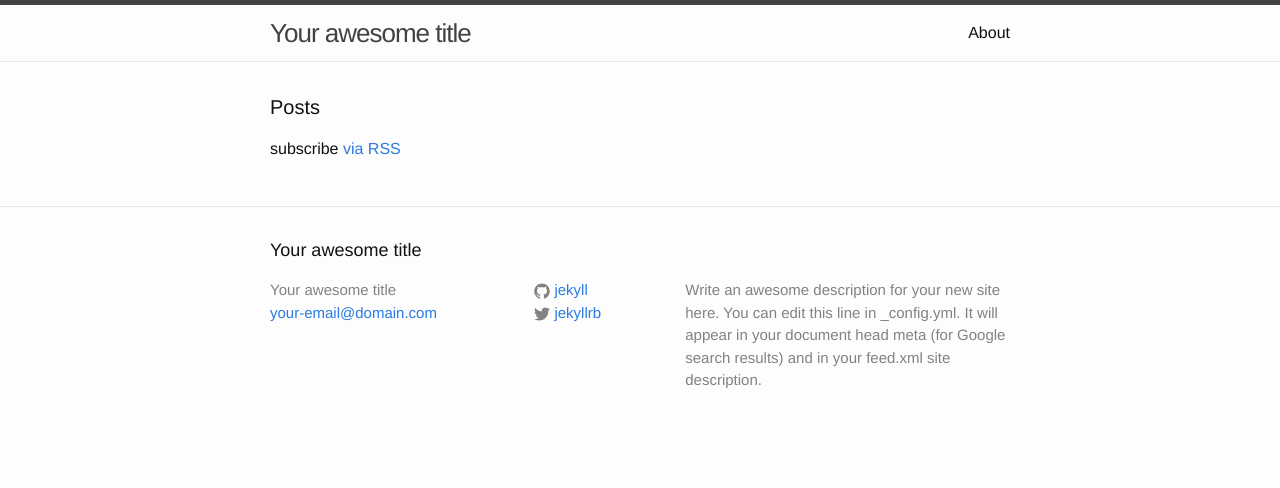
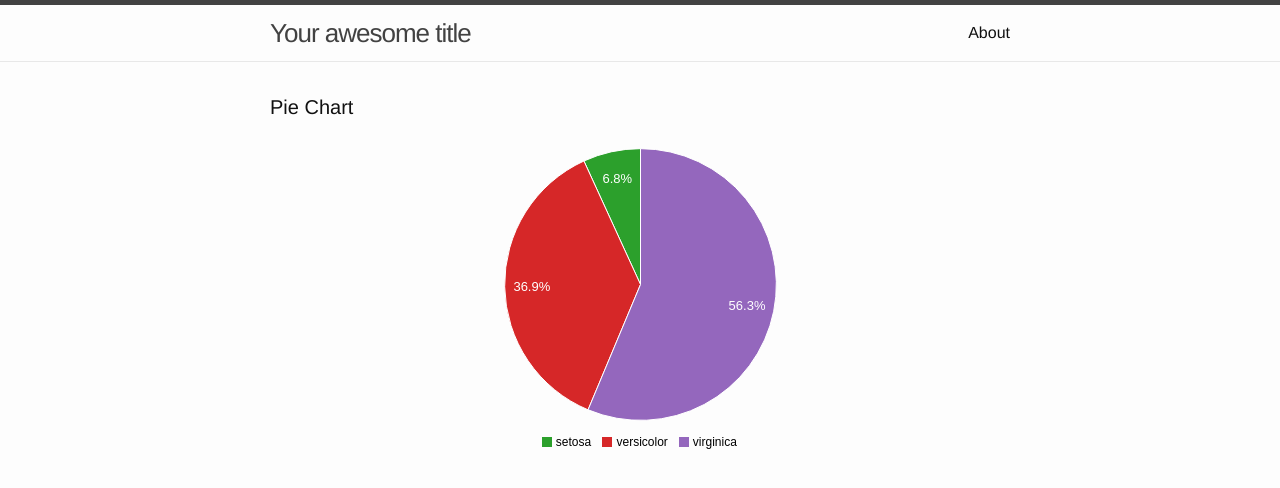
Before and after one commit to glass-bead-labs/static-c3, a Jekyll site: the page built from index.html, in a window 1280 px wide. Shown: the top 488 px of the page. Built offline with Jekyll 4.4.1, drawn with Linux system fonts in a browser that asks for light colours; some of the changed lines change nothing that is shown.

Commit message:
Actually implement a C3 graph

```diff
--- /dev/null
+++ b/_includes/c3.html
@@ -0,0 +1,6 @@
+<!-- Load c3.css -->
+<link href="/bower_components/c3/c3.css" rel="stylesheet" type="text/css">
+
+<!-- Load d3.js and c3.js -->
+<script src="/bower_components/d3/d3.min.js" charset="utf-8"></script>
+<script src="/bower_components/c3/c3.min.js"></script>
--- a/_includes/head.html
+++ b/_includes/head.html
@@ -8,4 +8,6 @@
 
     <link rel="stylesheet" href="{{ "/css/main.css" | prepend: site.baseurl }}">
     <link rel="canonical" href="{{ page.url | replace:'index.html','' | prepend: site.baseurl | prepend: site.url }}">
+
+    {% include c3.html %}
 </head>
--- a/_layouts/default.html
+++ b/_layouts/default.html
@@ -1,6 +1,8 @@
 <!DOCTYPE html>
 <html>
 
+  <!-- head.html currently includes c3.html,
+       the includes for D3 / C3 source -->
   {% include head.html %}
 
   <body>
@@ -13,7 +15,7 @@
       </div>
     </div>
 
-    {% include footer.html %}
+    <!-- include footer.html -->
 
   </body>
 
--- a/index.html
+++ b/index.html
@@ -4,20 +4,57 @@ layout: default
 
 <div class="home">
 
-  <h1 class="page-heading">Posts</h1>
+  <h1 class="page-heading">Pie Chart</h1>
 
-  <ul class="post-list">
-    {% for post in site.posts %}
-      <li>
-        <span class="post-meta">{{ post.date | date: "%b %-d, %Y" }}</span>
+  <div id="chart"></div>
+  <script>
+    var chart = c3.generate({
+        bindto: '#chart',
+        data: {
+        // iris data from R
+        columns: [
+            ['data1', 30],
+            ['data2', 120],
+        ],
+        type : 'pie',
+        onclick: function (d, i) { console.log("onclick", d, i); },
+        onmouseover: function (d, i) { console.log("onmouseover", d, i); },
+        onmouseout: function (d, i) { console.log("onmouseout", d, i); }
+      }
+    });
 
-        <h2>
-          <a class="post-link" href="{{ post.url | prepend: site.baseurl }}">{{ post.title }}</a>
-        </h2>
-      </li>
-    {% endfor %}
-  </ul>
+    setTimeout(function () {
+        chart.load({
+            columns: [
+                ["setosa", 0.2, 0.2, 0.2, 0.2, 0.2, 0.4, 0.3, 0.2, 0.2, 0.1,
+                0.2, 0.2, 0.1, 0.1, 0.2, 0.4, 0.4, 0.3, 0.3, 0.3, 0.2, 0.4, 0.2,
+                0.5, 0.2, 0.2, 0.4, 0.2, 0.2, 0.2, 0.2, 0.4, 0.1, 0.2, 0.2, 0.2,
+                0.2, 0.1, 0.2, 0.2, 0.3, 0.3, 0.2, 0.6, 0.4, 0.3, 0.2, 0.2, 0.2,
+                0.2],
 
-  <p class="rss-subscribe">subscribe <a href="{{ "/feed.xml" | prepend: site.baseurl }}">via RSS</a></p>
+                ["versicolor", 1.4, 1.5, 1.5, 1.3, 1.5, 1.3, 1.6, 1.0, 1.3, 1.4,
+                1.0, 1.5, 1.0, 1.4, 1.3, 1.4, 1.5, 1.0, 1.5, 1.1, 1.8, 1.3, 1.5,
+                1.2, 1.3, 1.4, 1.4, 1.7, 1.5, 1.0, 1.1, 1.0, 1.2, 1.6, 1.5, 1.6,
+                1.5, 1.3, 1.3, 1.3, 1.2, 1.4, 1.2, 1.0, 1.3, 1.2, 1.3, 1.3, 1.1,
+                1.3],
+
+                ["virginica", 2.5, 1.9, 2.1, 1.8, 2.2, 2.1, 1.7, 1.8, 1.8, 2.5,
+                2.0, 1.9, 2.1, 2.0, 2.4, 2.3, 1.8, 2.2, 2.3, 1.5, 2.3, 2.0, 2.0,
+                1.8, 2.1, 1.8, 1.8, 1.8, 2.1, 1.6, 1.9, 2.0, 2.2, 1.5, 1.4, 2.3,
+                2.4, 1.8, 1.8, 2.1, 2.4, 2.3, 1.9, 2.3, 2.5, 2.3, 1.9, 2.0, 2.3,
+                1.8],
+            ]
+        });
+    }, 1500);
+
+    setTimeout(function () {
+        chart.unload({
+            ids: 'data1'
+        });
+        chart.unload({
+            ids: 'data2'
+        });
+    }, 2500);
+  </script>
 
 </div>
```
